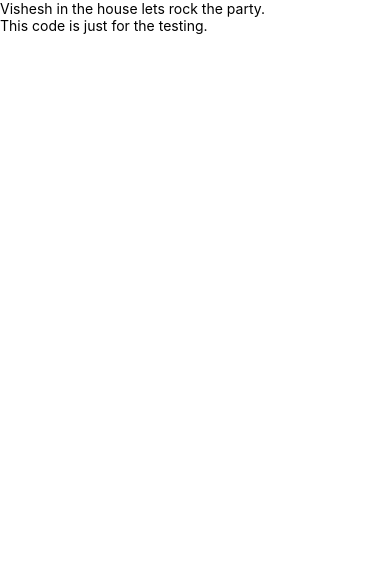
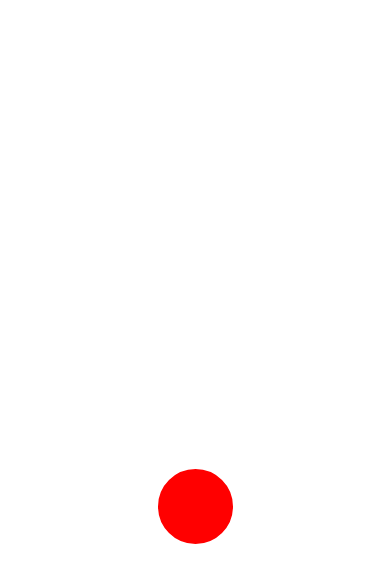
Before and after one commit to iamVisheshSharma/rn-game-rock-paper-scissor, a React Native app: screen / in a window 390 px wide. Shown: the top 582 px of the page. Built offline with nearby package versions, Linux system fonts and the light colour scheme.

Commit message:
Start work on Splash Screen

```diff
--- a/src/App.js
+++ b/src/App.js
@@ -9,15 +9,11 @@ import {
   Text,
   View,
 } from 'react-native';
+import SplashScreen from './screens/splashStack/splashScreen';
 
 const App = () => {
   return (
-      <SafeAreaView>
-        <View>
-          <Text>Vishesh in the house lets rock the party.</Text>
-          <Text>This code is just for the testing.</Text>
-        </View>
-      </SafeAreaView>
+      <SplashScreen />
   );
 };
 
--- a/src/screens/splashStack/splashScreen/index.js
+++ b/src/screens/splashStack/splashScreen/index.js
@@ -0,0 +1,48 @@
+import React from 'react';
+import {
+  SafeAreaView,
+  Animated,
+  View,
+  TouchableOpacity,
+  Text,
+} from 'react-native';
+
+export default function SplashScreen() {
+  const value = React.useState(new Animated.ValueXY({x: 0, y: 0}))[0];
+
+  function move() {
+    Animated.timing(value, {
+      toValue: {x: 0, y: -300},
+      duration: 250,
+      useNativeDriver: false,
+    }).start();
+  }
+
+  React.useEffect(() => {
+    move()
+  })
+
+  return (
+    <SafeAreaView style={{flex: 1}}>
+      <View
+        style={{
+          alignItems: 'center',
+          justifyContent: 'flex-end',
+          height: '100%',
+        }}>
+        <Animated.View style={value.getLayout()}>
+          <View
+            style={{
+              borderRadius: 100 / 2,
+              borderWidth: 2,
+              height: 75,
+              width: 75,
+              backgroundColor: 'red',
+              borderColor: 'red',
+            }}
+          />
+        </Animated.View>
+      </View>
+    </SafeAreaView>
+  );
+}
--- /dev/null
+++ b/src/utils/Dimension.js
@@ -0,0 +1,4 @@
+import { Dimensions } from "react-native";
+
+export const windowWidth = Dimensions.get('window').width;
+export const windowHeight = Dimensions.get('window').height;
```
